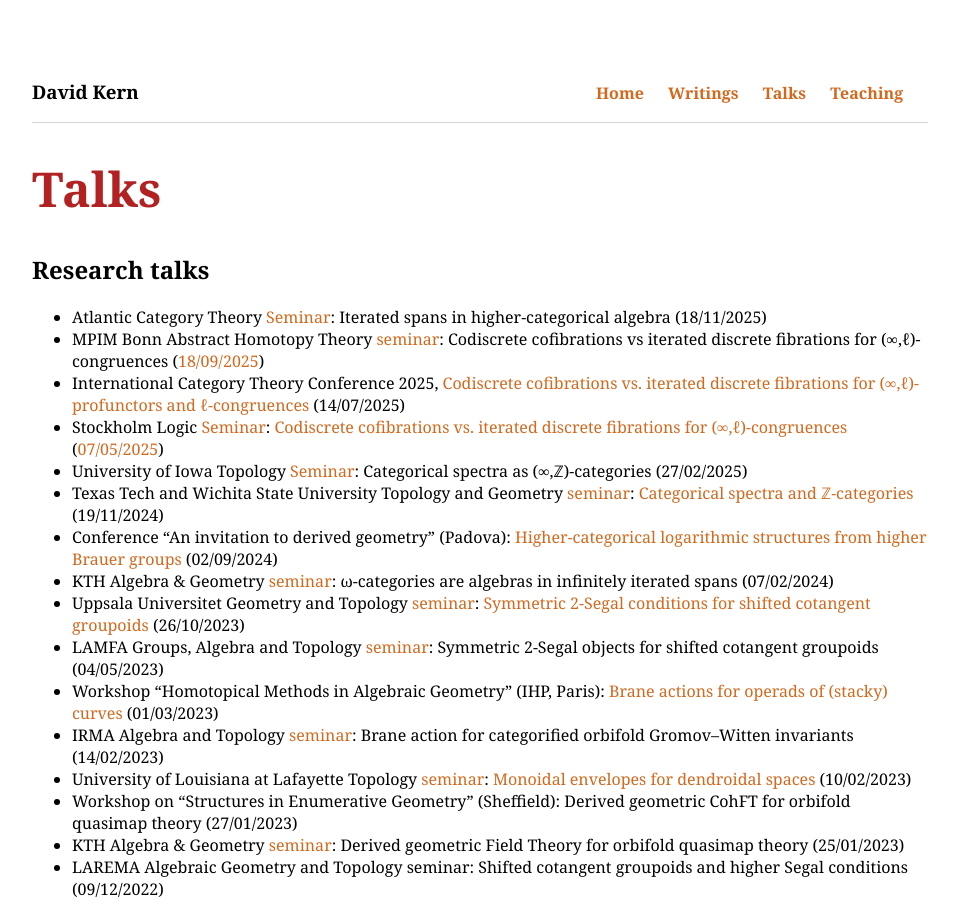
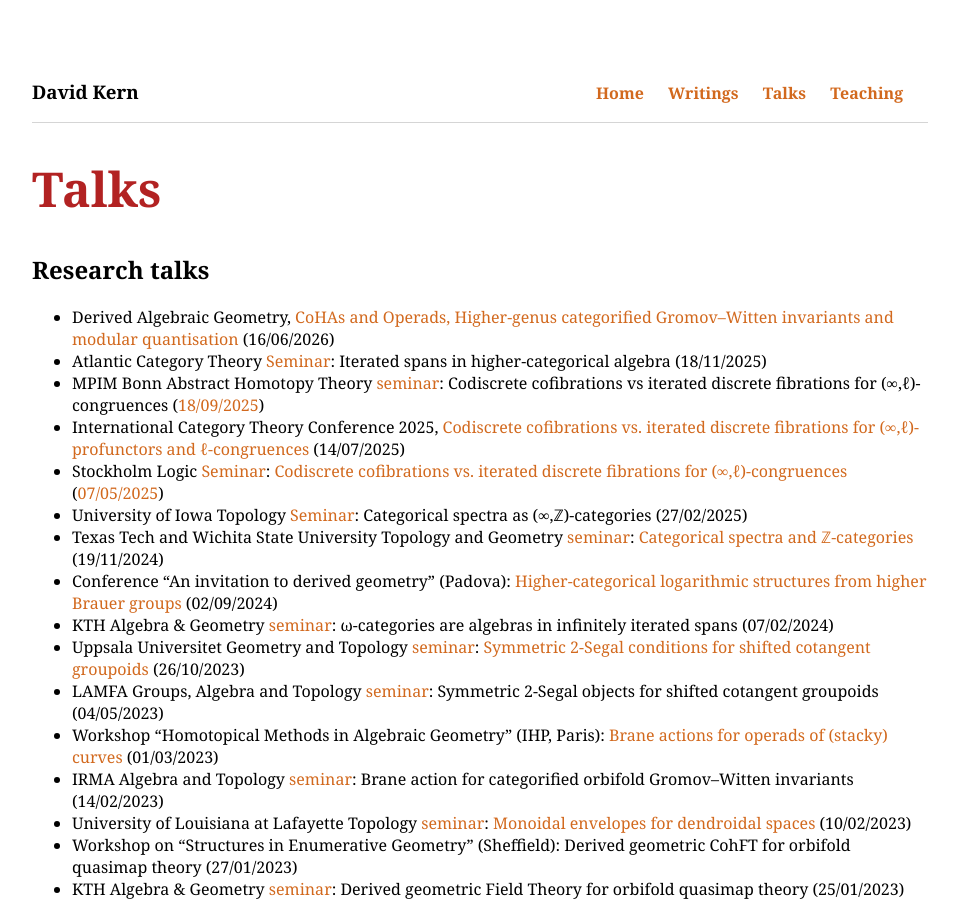
Before and after one commit to dskern/dskern.github.io, a Jekyll site: the page built from talks.html, in a window 1280 px wide and 900 px high. Shown: the whole window, without its empty margins (160-1118 px from the left). Built offline with Jekyll 4.4.1, drawn with Linux system fonts in a browser that asks for light colours; some of the changed lines change nothing that is shown; some of the changed text lies outside the part shown.

Commit message:
Update talks.html

```diff
--- a/talks.html
+++ b/talks.html
@@ -6,6 +6,7 @@ layout: default
 <h2>Research talks</h2>
 
 <ul>
+    <li>Derived Algebraic Geometry, <a href="Talks/GWmodquant.pdf">CoHAs and Operads, Higher-genus categorified Gromov&ndash;Witten invariants and modular quantisation</a> (16/06/2026)</li>
     <li>Atlantic Category Theory <a href="https://www.mathstat.dal.ca/~cdean/atcat/">Seminar</a>: Iterated spans in higher-categorical algebra (18/11/2025)</li>
     <li>MPIM Bonn Abstract Homotopy Theory <a href="https://sites.google.com/view/jacoruit/aht-seminar">seminar</a>: Codiscrete cofibrations vs iterated discrete fibrations for (&infin;,&ell;)-congruences (<a href="https://www.mpim-bonn.mpg.de/node/14680">18/09/2025</a>)</li>
     <li>International Category Theory Conference 2025, <a href="https://conference.math.muni.cz/ct2025/data/uploads/slides/kern.pdf">Codiscrete cofibrations vs. iterated discrete fibrations for (&infin;,&ell;)-profunctors and &ell;-congruences</a> (14/07/2025)</li>
@@ -35,8 +36,8 @@ layout: default
 <ul>
     <li>Learning seminar on <a href="https://sites.google.com/view/prismaticseminar">absolute prismatic cohomology</a>:</li>
     <ul>
-        <li><a href="https://drive.google.com/file/d/1FFip7NnUf4cIHydHhCAoJxdoX0cDyAA3/view">The Nygaard filtration</a> (10/02/2025)</li>
-        <li><a href="https://drive.google.com/file/d/1x3HTBEPpjuOa7yGHuA2ZUpzfwFcsBmH4/view">Complexes on the Hodge&ndash;Tate divisor and the Sen operator</a> (29/11/2024)</li>
+        <li><a href="Talks/NygaardFilt.pdf">The Nygaard filtration</a> (10/02/2025)</li>
+        <li><a href="Talks/Hodge_Tate_cplxes.pdf">Complexes on the Hodge&ndash;Tate divisor and the Sen operator</a> (29/11/2024)</li>
     </ul>
     <li>Learning seminar on <a href="https://sites.google.com/view/sagseminar/">Spectral algebraic geometry</a> at KTH:</li>
     <ul>
@@ -79,6 +80,7 @@ layout: default
 
 <h2>Conferences attended</h2>
 <ul>
+    <li><a href="https://math.univ-angers.fr/~bozec/rencontre1.html">Derived Algebraic Geometry, CoHAs and Operads</a>, Angers, 16/06/2026&ndash;19/06/2026</li>
     <li><a href="https://conference.math.muni.cz/ct2025/">Category Theory 2025</a>, Brno, 13/07/2025&ndash;19/09/2025</li>
     <li><a href="https://indico.global/event/9622/">Quantization in Representation Theory, Derived Algebraic Geometry, and Gauge Theory</a>, SwissMap RS Les Diablerets, 16/09/2024&ndash;20/09/2024</li>
     <li><a href="https://www.federicobambozzi.eu/derived_geometry_conference">An invitation to derived geometry</a>, Università di Padova, 02/09/2024&ndash;06/09/2024</li>
```
